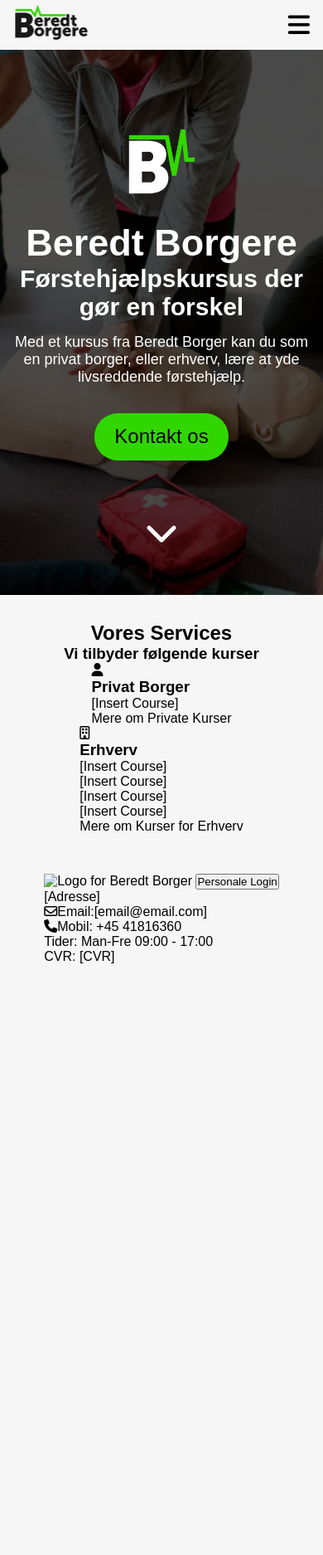
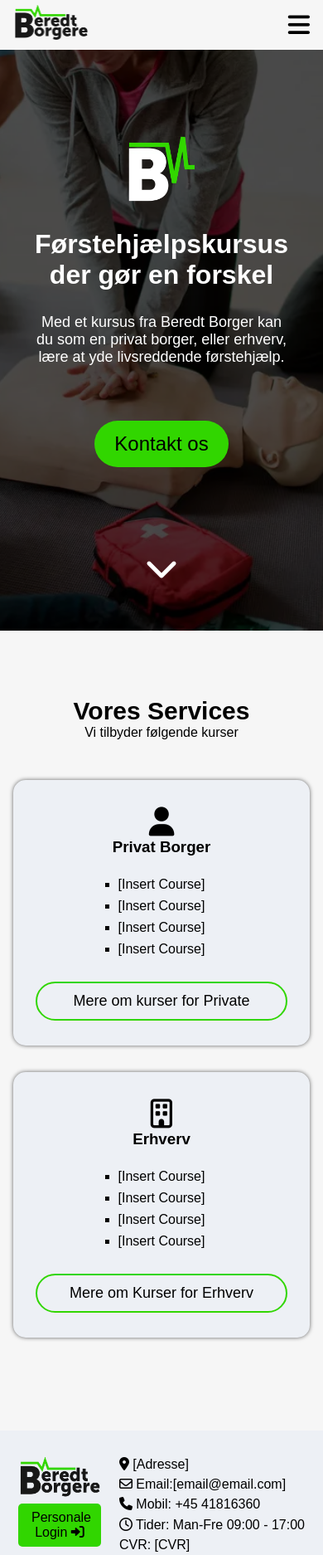
Before and after one commit to First-aid-website/Exam-project-spring-2024, a plain HTML site: page public/index.html in a window 390 px wide. Shown: the whole page at 83% size. Before the commit the page ends 1162 px from the top, so only its background shows below. Drawn offline with Linux system fonts and the light colour scheme.

Commit message:
Absolute chunker of css cookery
- More or less finished the styling for the index page across all devices to ensure consistent, responsive design.

```diff
--- a/public/index.html
+++ b/public/index.html
@@ -47,44 +47,58 @@
     <main>
         <section id="mainContent" class="sectionWrapper">
             <img src="/public/media/favIcon_Light.webp" class="logo_small" alt="Beredt Borgere logo i mindre udgave der kun viser et stort B og en pulslinje" height="80" width="80">
-            <h1>Beredt Borgere</h1>
-            <h2 class="headerTagLine">Førstehjælpskursus der gør en forskel</h2>
+            <h1>Førstehjælpskursus der gør en forskel</h1>
             <p>Med et kursus fra Beredt Borger kan du som en privat borger, eller erhverv, lære at yde livsreddende førstehjælp.</p>
-            <button class="ctaBtn">Kontakt os</button>
+            <a href="/public/html/contact.html" class="ctaBtn">Kontakt os</a>
             <div class="darken"></div>
             <a href="#courseCatalog" id="arrowDown"><i class="fas fa-chevron-down animation_hover"></i></a>
         </section>
         <section id="courseCatalog" class="sectionWrapper">
             <h2 class="sectionHeading">Vores Services</h2>
-            <h3>Vi tilbyder følgende kurser</h3>
-            <a href="/public/html/private.html" class="courseResume">
-                <i class="fas fa-user"></i>
-                    <h3>Privat Borger</h3>
-                    <span>[Insert Course]</span>
-                <div class="readMore"><span>Mere om Private Kurser</span></div>
-            </a>
-            <a href="/public/html/business.html" class="courseResume">
-                <i class="far fa-building"></i>
-                    <h3>Erhverv</h3>
-                    <p>[Insert Course]</p>
-                    <p>[Insert Course]</p>
-                    <p>[Insert Course]</p>
-                    <p>[Insert Course]</p>
-                <div class="readMore"><span>Mere om Kurser for Erhverv</span></div>
-            </a>
+            <span class="sectionSubHeading">Vi tilbyder følgende kurser</span>
+            <aside class="courseCategories">
+                <div class="courseResume">
+                    <div class="titleElements">
+                        <i class="fas fa-user"></i>
+                        <h3>Privat Borger</h3>
+                    </div>
+                    <ul class="courseList" id="privateCourses">
+                        <li>[Insert Course]</li>
+                        <li>[Insert Course]</li>
+                        <li>[Insert Course]</li>
+                        <li>[Insert Course]</li>
+                    </ul>
+                    <a href="/public/html/private.html" class="readMore"><span>Mere om kurser for Private</span></div></a>
+                </div>
+                <div class="courseResume">
+                    <div class="titleElements">
+                        <i class="far fa-building"></i>
+                        <h3>Erhverv</h3>
+                    </div>
+                    <ul class="courseList" id="erhvervCourses">
+                        <li>[Insert Course]</li>
+                        <li>[Insert Course]</li>
+                        <li>[Insert Course]</li>
+                        <li>[Insert Course]</li>
+                    </ul>
+                    <a href="/public/html/business.html" class="readMore"><span>Mere om Kurser for Erhverv</span></div></a>
+                    </div>
+            </aside>
         </section>
-        <!-- <section id="FAQ" class="sectionWrapper"></section> -->
     </main>
     <footer>
-        <img src="" alt="Logo for Beredt Borger" class="companyLogo" width="50" height="50">
-        <button id="logIn" class="logInBtn">Personale Login</button>
+        <div class="footerSection">
+            <img src="/public/media/beredtLogo_Dark.webp" alt="Logo for Beredt Borger" class="companyLogo" width="100" height="50">
+            <button id="logIn" class="logInBtn">Personale Login <i class="fas fa-right-to-bracket"></i></button>
+        </div>
         <ul class="footerSection" id="kontakt">
-            <li>[Adresse]</li>
-            <li><a href="mailto:"><i class="far fa-envelope"></i>Email:[email@email.com]</a></li>
-            <li><a href="tel:"><i class="fas fa-phone"></i>Mobil: +45 41816360</a></li>
-            <li>Tider: Man-Fre 09:00 - 17:00</li>
+            <li><i class="fas fa-map-marker-alt"></i> [Adresse]</li>
+            <li><a href="mailto:"><i class="far fa-envelope"></i> Email:[email@email.com]</a></li>
+            <li><a href="tel:"><i class="fas fa-phone"></i> Mobil: +45 41816360</a></li>
+            <li><i class="far fa-clock"></i> Tider: Man-Fre 09:00 - 17:00</li>
             <li>CVR: [CVR]</li>
         </ul>
+
     </footer>
 </body>
 </html>
--- a/public/styles/styles.css
+++ b/public/styles/styles.css
@@ -44,10 +44,11 @@ body {
 :root,
     :root.default {
         --bg-color: #f6f6f6;
-        --bg-color-alt: #d3dded;
+        --bg-color-alt: #edf0f5;
         --text-color: #000000;
         --text-color-light: #ffffff;
         --CTA-color: #31D600;
+        --CTA-color-alt: #79d35d;
         --outline-color: rgba(255, 255, 255, 0.3);
         --delete-color: rgb(244, 61, 61);
 }
@@ -67,8 +68,6 @@ header {
 }
 header i {
     font-size: 30px;
-}
-.headerWrapper {
 }
 .mainNavigation {
     width: 100dvw;
@@ -102,16 +101,19 @@ main {
     align-items: center;
     padding: 2em 1em 3em 1em;
 }
+.sectionHeading {
+    font-size: 30px;
+}
 #mainContent {
-    padding: 1em 1em 0 1em;
     position: relative;
+    width: 100dvw;
+    height: 90dvh;
+    justify-content: center;
     background-image: url('../media/bck_cpr.webp');
     background-size: cover;
     background-position: center;
-    justify-content: center;
-    color: white;
-    width: 100dvw;
-    height: 85dvh;
+    color: var(--text-color-light);
+    padding: 1em 1.5em 0 1.5em;
     z-index: 1;
 }
 
@@ -120,8 +122,10 @@ main {
 }
 
 h1 {
-    font-size: 45px;
+    width: min-content;
+    font-size: 32px;
     text-align: center;
+    margin: 0 0 .3em 0;
 }
 .headerTagLine {
     font-size: 30px;
@@ -129,8 +133,10 @@ h1 {
     margin: 0 0 .2em 0;
 }
 #mainContent > p {
+    width: 90%;
+    max-width: 400px;
     font-size: 18px;
-    margin: .5em 0;
+    margin: 1em 0;
     text-align: center;
 }
 #arrowDown {
@@ -158,10 +164,184 @@ h1 {
     z-index: -1;
 }
 .ctaBtn {
-    border: none;
     background-color: var(--CTA-color);
     font-size: 24px;
     border-radius: 50px;
     padding: .6em 1em;
-    margin: 1em 0;
+    transition: 250ms ease-in-out;
+    margin: 2em 0;
 }
+.ctaBtn:hover {
+    outline: 3px solid var(--CTA-color);
+    color: var(--CTA-color);
+    background-color: transparent;
+}
+.readMore {
+    width: 300px;
+    outline: 2px solid var(--CTA-color);
+    background-color: transparent;
+    font-size: 18px;
+    border-radius: 50px;
+    text-align: center;
+    transition: 400ms ease-in-out;
+    padding: .6em 1em;
+}
+.readMore:active,.readMore:focus,.readMore:hover {
+    background-color: var(--CTA-color);
+}
+
+#courseCatalog {
+    padding: 5em 1em;
+}
+.courseCategories {
+    display: flex;
+    flex-direction: column;
+    align-items: center;
+    gap: 2em;
+    width: 100%;
+    margin: 3em 0 2em 0;
+}
+.courseResume {
+    display: flex;
+    flex-direction: column;
+    align-items: center;
+    justify-content: space-between;
+    width: 100%;
+    max-width: 600px;
+    height: auto;
+    min-height: 20em;
+    border-radius: 15px;
+    background-color: var(--bg-color-alt);
+    box-shadow: 0 0 5px rgba(0, 0, 0, 0.6);
+    padding: 2em 0;
+}
+.courseList li {
+    text-align: left;
+    margin: 0 0 .5em 0;
+    list-style-type:square;
+}
+.titleElements {
+    text-align: center;
+}
+.titleElements i {
+    font-size: 35px;
+    margin: 0 0 .1em 0;
+}
+
+footer {
+    display: flex;
+    justify-content: space-evenly;
+    width: 100dvw;
+    background-color: var(--bg-color-alt);
+    padding: 2em 0;
+}
+.footerSection {
+    display: flex;
+    flex-direction: column;
+    gap: .4em;
+}
+.logInBtn {
+    width: 100px;
+    border: none;
+    border-radius: 5px;
+    background-color: var(--CTA-color);
+    font-size: 16px;
+    cursor: pointer;
+    transition: 100ms ease-in-out;
+    padding: .5em 1em;
+}
+.logInBtn:hover{
+    outline: 3px solid var(--text-color);
+}
+
+
+/* --------------------- iPad Version -----------------------*/
+@media screen and (width >= 725px) {
+    header {
+        height: 90px;
+        padding: 10px 2em 2px 2em;
+    }
+    header i {
+        font-size: 50px;
+    }
+    .mainNavigation {
+        top: 92px;
+        font-size: 30px;
+    }
+    #mainContent > p {
+        font-size: 20px;
+    }
+    h1 {
+        font-size: 60px;
+    }
+    #arrowDown {
+        width: 80px;
+        height: 80px;
+        font-size: 50px;
+    }
+    .sectionHeading {
+        font-size: 50px;
+    }
+    .sectionSubHeading {
+        font-size: 20px;
+    }
+    .ctaBtn {
+        font-size: 30px;
+    }
+    .readMore {
+        width: 400px;
+        outline: 2px solid var(--CTA-color);
+        background-color: transparent;
+        font-size: 22px;
+        text-align: center;
+        transition: 400ms ease-in-out;
+        margin: 0;
+    }
+    #courseCatalog {
+        padding: 7em 1em;
+    }
+    .courseResume {
+        min-height: 25em;
+    }
+    .courseCategories {
+        gap: 3em;
+    }
+    .courseList {
+        font-size: 20px;
+    }
+    .titleElements {
+        text-align: center;
+        font-size: 30px;
+    }
+    .titleElements i {
+        font-size: 50px;
+    }
+    footer {
+        justify-content: center;
+        gap: 2em;
+    }
+    .logInBtn {
+        width: 200px;
+    }
+}
+
+
+/* --------------------- Desktop Version -----------------------*/
+@media screen and (width >= 1700px) {
+    header {
+        height: 100px;
+        padding: 10px 4em 2px 4em;
+    }
+    #courseCatalog {
+        padding: 7em 1em;
+        margin: 0 0 6em 0;
+    }
+    .courseCategories {
+        flex-direction: row;
+        justify-content: center;
+        margin: 6em 0 2em 0;
+    }
+    footer {
+        gap: 6em;
+    }
+}
```
